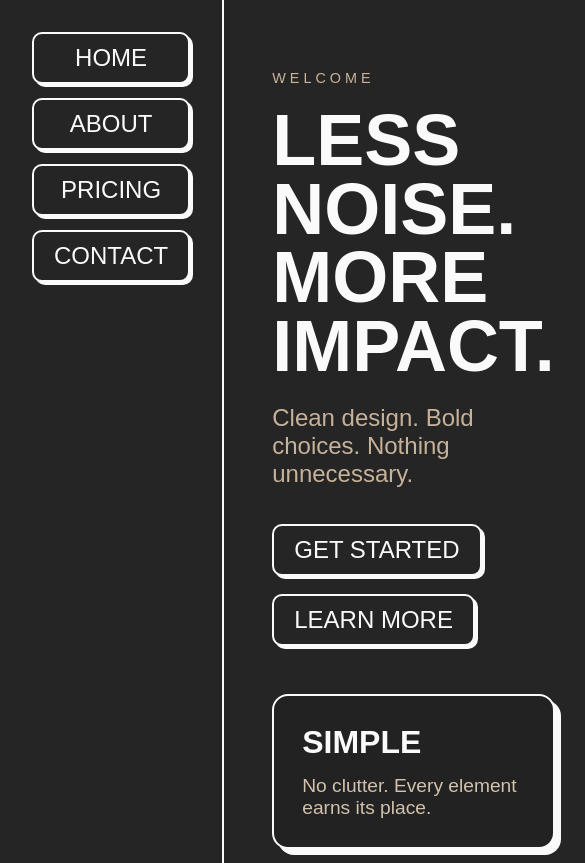
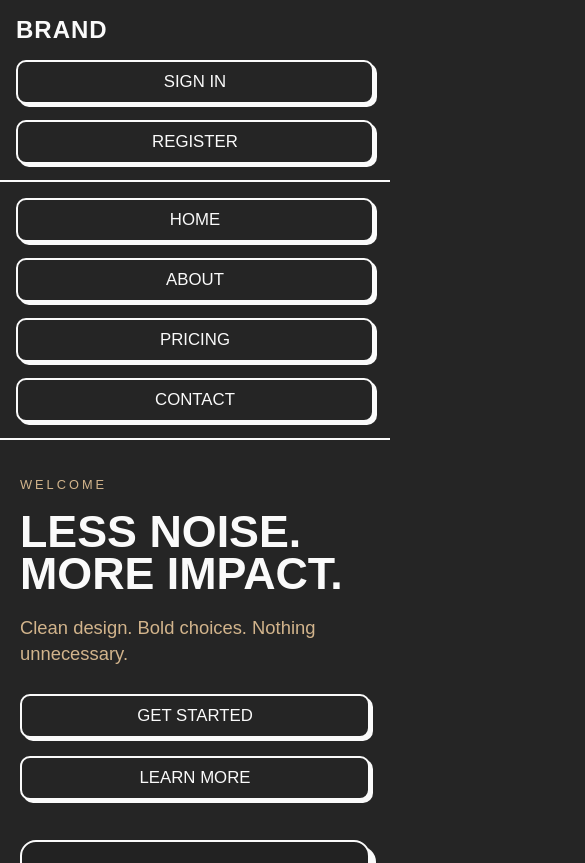
Before and after one commit to madscalls/bwtemplate, a React (Vite) app: page / in a window 390 px wide. Shown: the top 863 px of the page, 585 px wide, since content can reach past the window. Built offline with nearby package versions, Linux system fonts and the light colour scheme.

Commit message:
final touches

```diff
--- a/src/components/Landing/Landing.css
+++ b/src/components/Landing/Landing.css
@@ -1,65 +1,87 @@
-* {
-  box-sizing: border-box;
-}
-
-body {
-  margin: 0;
-  background: #252525;
-  color: #fafafa;
-  font-family: Arial, sans-serif;
-}
-
 .landing {
   min-height: 100vh;
   display: flex;
+  flex-direction: column;
+  background: #252525;
+  color: #fafafa;
 }
 
+/* TOP BAR */
+.landing__topbar {
+  height: 72px;
+  border-bottom: 2px solid #fafafa;
+  display: flex;
+  align-items: center;
+  justify-content: space-between;
+  padding: 0 24px;
+  gap: 16px;
+}
+
+.landing__brand {
+  font-size: 1.5rem;
+  font-weight: 700;
+  letter-spacing: 1px;
+}
+
+.landing__topbar-actions {
+  display: flex;
+  gap: 16px;
+  flex-wrap: wrap;
+}
+
+/* MAIN SHELL */
+.landing__shell {
+  display: grid;
+  grid-template-columns: 220px 1fr;
+  min-height: calc(100vh - 72px);
+}
+
+/* SIDEBAR */
 .landing__sidebar {
-  width: 240px;
   border-right: 2px solid #fafafa;
-  padding: 32px;
+  padding: 24px;
   display: flex;
   flex-direction: column;
-  gap: 14px;
+  gap: 16px;
 }
 
+/* MAIN CONTENT */
 .landing__main {
-  flex: 1;
-  padding: 56px 48px;
+  padding: 48px;
 }
 
 .landing__eyebrow {
   letter-spacing: 4px;
-  font-size: 0.9rem;
-  color: #c9b39a;
-  margin-bottom: 20px;
+  font-size: 0.95rem;
+  color: #d2b48c;
+  margin-bottom: 18px;
 }
 
 .landing__title {
-  font-size: 4.5rem;
+  font-size: 5rem;
   line-height: 0.95;
-  margin: 0 0 24px;
   font-weight: 900;
+  margin: 0 0 20px;
 }
 
 .landing__subtitle {
-  font-size: 1.5rem;
-  color: #c7b299;
-  margin-bottom: 36px;
+  font-size: 1.7rem;
+  color: #d2b48c;
+  margin-bottom: 28px;
 }
 
 .landing__actions {
   display: flex;
   gap: 18px;
-  margin-bottom: 48px;
   flex-wrap: wrap;
+  margin-bottom: 40px;
 }
 
+/* CARDS */
 .landing__cards {
-  display: flex;
-  flex-direction: column;
-  gap: 24px;
-  max-width: 900px;
+  display: grid;
+  grid-template-columns: repeat(3, 1fr);
+  gap: 20px;
 }
 
 .landing__card {
@@ -68,19 +90,22 @@ body {
   border-radius: 16px;
   box-shadow: 6px 6px #fafafa;
   padding: 28px;
+  min-height: 160px;
 }
 
 .landing__card h3 {
-  margin: 0 0 14px;
+  margin: 0 0 12px;
   font-size: 2rem;
 }
 
 .landing__card p {
   margin: 0;
-  color: #d2c1ad;
+  color: #d2b48c;
   font-size: 1.2rem;
+  line-height: 1.4;
 }
 
+/* BUTTON STYLE */
 button {
   font-size: 1.5rem;
   color: #fafafa;
@@ -101,6 +126,106 @@ button:hover {
 
 button:active {
   background: white;
-  font-weight: 600;
   color: #252525;
+  font-weight: 500;
 }
+
+/* ===== TABLET ===== */
+@media (max-width: 1100px) {
+  .landing__shell {
+    grid-template-columns: 180px 1fr;
+  }
+
+  .landing__main {
+    padding: 36px;
+  }
+
+  .landing__title {
+    font-size: 4rem;
+  }
+
+  .landing__subtitle {
+    font-size: 1.4rem;
+  }
+
+  .landing__cards {
+    grid-template-columns: 1fr;
+  }
+
+  button {
+    font-size: 1.2rem;
+  }
+}
+
+/* ===== MOBILE ===== */
+@media (max-width: 768px) {
+  .landing__topbar {
+    height: auto;
+    padding: 16px;
+    flex-direction: column;
+    align-items: stretch;
+  }
+
+  .landing__topbar-actions {
+    justify-content: flex-start;
+  }
+
+  .landing__shell {
+    grid-template-columns: 1fr;
+  }
+
+  .landing__sidebar {
+    border-right: none;
+    border-bottom: 2px solid #fafafa;
+    flex-direction: row;
+    flex-wrap: wrap;
+    justify-content: flex-start;
+    padding: 16px;
+  }
+
+  .landing__main {
+    padding: 24px 20px 32px;
+  }
+
+  .landing__eyebrow {
+    font-size: 0.8rem;
+    letter-spacing: 3px;
+  }
+
+  .landing__title {
+    font-size: 2.8rem;
+  }
+
+  .landing__subtitle {
+    font-size: 1.15rem;
+    line-height: 1.4;
+  }
+
+  .landing__actions {
+    flex-direction: column;
+    align-items: stretch;
+  }
+
+  .landing__actions button,
+  .landing__sidebar button,
+  .landing__topbar-actions button {
+    width: 100%;
+  }
+
+  .landing__card {
+    padding: 22px;
+    min-height: auto;
+  }
+
+  .landing__card h3 {
+    font-size: 1.6rem;
+  }
+
+  .landing__card p {
+    font-size: 1rem;
+  }
+
+  button {
+    font-size: 1.05rem;
+  }
+}
--- a/src/components/Landing/Landing.jsx
+++ b/src/components/Landing/Landing.jsx
@@ -3,6 +3,16 @@ import "./Landing.css";
 function Landing() {
   return (
     <div className="landing">
+      <header className="landing__topbar">
+        <div className="landing__brand">BRAND</div>
+
+        <div className="landing__topbar-actions">
+          <button>SIGN IN</button>
+          <button>REGISTER</button>
+        </div>
+      </header>
+
+      <div className="landing__shell">
         <aside className="landing__sidebar">
           <button>HOME</button>
           <button>ABOUT</button>
@@ -46,6 +56,7 @@ function Landing() {
           </section>
         </main>
       </div>
+    </div>
   );
 }
 
--- a/src/index.css
+++ b/src/index.css
@@ -15,7 +15,7 @@ body,
 }
 
 body {
-  background: #111;
+  background: #252525;
   color: #fafafa;
   font-family: Arial, sans-serif;
 }
```
Lines whose indentation alone changed are shown as unchanged.
